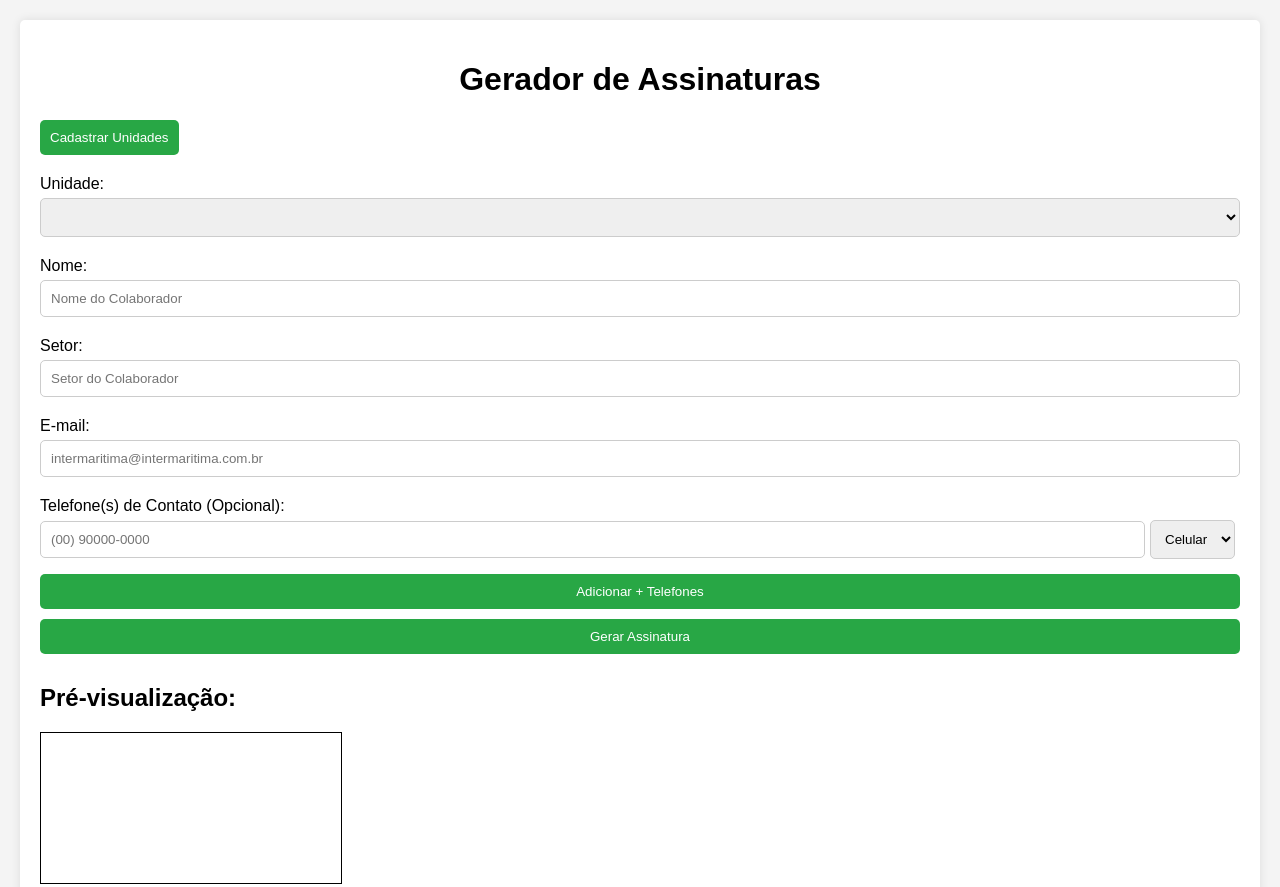
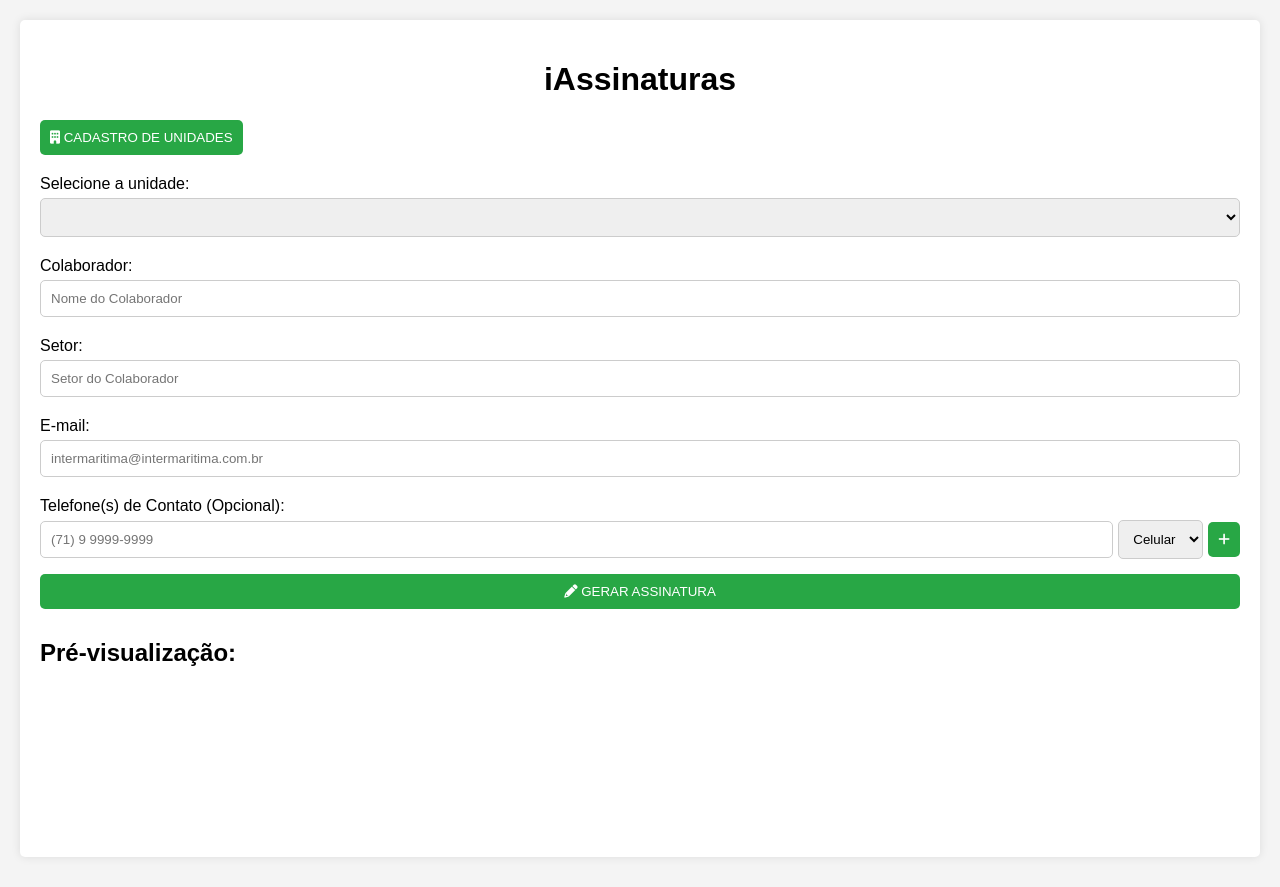
Before and after one commit to abelsilvabrandao/iassinatura, a website with bundled scripts: page index.html in a window 1280 px wide. Built offline with nearby package versions, Linux system fonts and the light colour scheme; no server answers; a script that the page names is missing.

Commit message:
Add icones e ajustando estilo

```diff
--- a/index.html
+++ b/index.html
@@ -3,23 +3,25 @@
 <head>
   <meta charset="UTF-8">
   <meta name="viewport" content="width=device-width, initial-scale=1.0">
-  <title>Gerador de Assinaturas</title>
+  <title>iAssinaturas</title>
   <link rel="stylesheet" href="style.css">
   <link rel="icon" href="favicon.ico" type="image/x-icon">
+  <link href="https://cdnjs.cloudflare.com/ajax/libs/font-awesome/6.0.0-beta3/css/all.min.css" rel="stylesheet">
   <script type="module" src="script.js" defer></script>
   <script src="https://cdn.jsdelivr.net/npm/sweetalert2@11"></script>
 </head>
 <body>
   <div class="container">
-    <h1>Gerador de Assinaturas</h1>
-    <button id="add-unit-button">Cadastrar Unidades</button>
-
+    <h1>iAssinaturas</h1>
+    <button id="add-unit-button">
+      <i class="fas fa-building"></i> CADASTRO DE UNIDADES
+    </button>
+    <div class="form-preview-wrapper">
       <form id="signature-form">
-
-      <label for="unit">Unidade:</label>
+        <label for="unit">Selecione a unidade:</label>
         <select id="unit" required></select>
 
-      <label for="name">Nome:</label>
+        <label for="name">Colaborador:</label>
         <input type="text" id="name" placeholder="Nome do Colaborador" required>
 
         <label for="sector">Setor:</label>
@@ -27,34 +29,37 @@
 
         <label for="email">E-mail:</label>
         <input type="text" id="email" placeholder="intermaritima@intermaritima.com.br" list="email-suggestions" required>
-      <datalist id="email-suggestions">
-          <!-- As opções serão adicionadas dinamicamente -->
-      </datalist>
+        <datalist id="email-suggestions"></datalist>
+
         <label for="phones-container">Telefone(s) de Contato (Opcional):</label>
         <div id="phones-container">
-        <!-- Campo de telefone inicial -->
           <div class="phone-input">
-          <input type="text" name="phone" class="phone-field" placeholder="(00) 90000-0000">
+
+            <input type="text" name="phone" class="phone-field" placeholder="(71) 9 9999-9999">
             <select class="phone-type">
               <option value="fixo">Fixo</option>
               <option value="celular" selected>Celular</option>
             </select>
-          <button type="button" class="remove-phone hidden">-</button>
+            <button type="button" id="add-phone" class="add-phone">
+              <i class="fas fa-plus"></i>
+            </button>
           </div>
         </div>
-      <button type="button" id="add-phone">Adicionar + Telefones</button>
 
-      <button type="submit">Gerar Assinatura</button>
+        <button type="submit">
+          <i class="fas fa-pencil-alt"></i> GERAR ASSINATURA
+        </button>
       </form>
-
         <div id="preview">
         <h2>Pré-visualização:</h2>
         <div id="signature-preview"></div>
-      <canvas id="signature-canvas" style="border: 1px solid black;"></canvas>
-      <div>
-        <div>
-          <button id="download-button" style="display: none;">Baixar Assinatura</button>
-          <button id="send-email-button" style="display: none;">Enviar por E-mail</button>
+        <canvas id="signature-canvas"></canvas>
+
+        <div class="buttons-container">
+          <button id="download-button" style="display:none;">
+            <i class="fas fa-download"></i> Baixar Assinatura</button>
+          <button id="send-email-button" style="display:none;">
+            <i class="fas fa-envelope"></i> Enviar por E-mail</button>
         </div>
       </div>
     </div>
```
Lines whose indentation alone changed are shown as unchanged.
